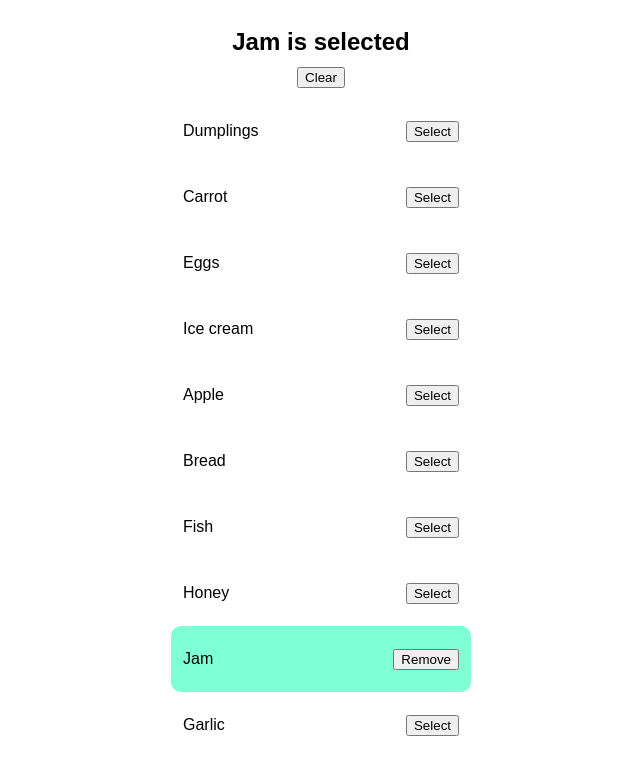
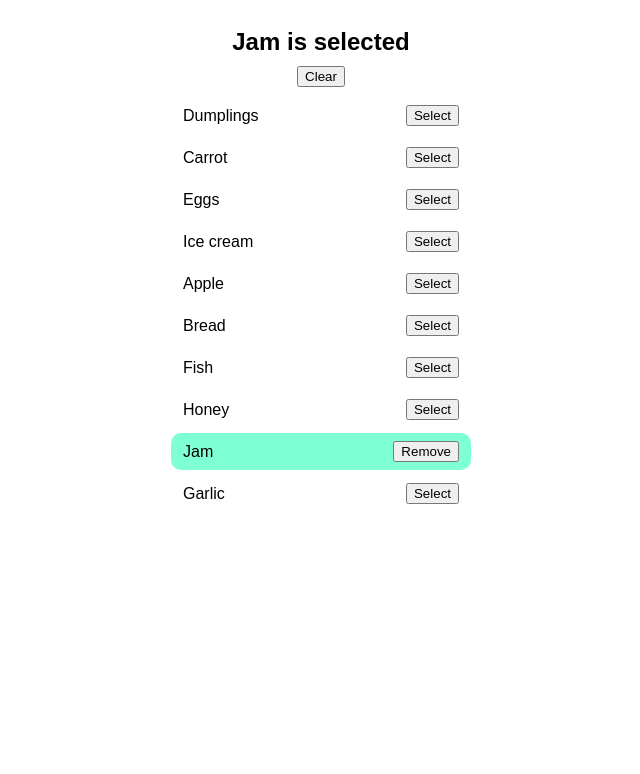
Before and after one commit to mate-academy/react_goods-selector, a React (Create React App) app: page / in a window 1280 px wide. Shown: the top 774 px of the page, without its empty margins (319-959 px from the left). Built offline with nearby package versions, Linux system fonts and the light colour scheme.

Commit message:
secondCommit

```diff
--- a/src/App.scss
+++ b/src/App.scss
@@ -6,7 +6,7 @@ html {
   height: 100vh;
   &__wrapper {
     margin: 0;
-    padding: 20px 0;
+    padding: 20px;
     border-radius: 10px;
     display: flex;
     flex-direction: column;
@@ -20,6 +20,9 @@ html {
     width: 300px;
     margin: 0;
     padding: 0;
+    display: flex;
+    gap: 5px;
+    flex-direction: column;
   }
 
   &__title {
@@ -27,16 +30,23 @@ html {
     margin: 0;
     font-weight: 700;
     display: flex;
+    gap: 10px;
     flex-direction: column;
     justify-content: space-between;
     align-items: center;
-    height: 60px;
+    text-align: center;
+  }
+
+  &__clear {
+
+    &--active {
+      display: none;
+    }
   }
 }
 
 .Good {
   display: flex;
-  gap: 10px;
   padding: 8px 12px;
   border-radius: 10px;
 
--- a/src/App.tsx
+++ b/src/App.tsx
@@ -5,12 +5,59 @@ import './App.scss';
 import goodsFromServer from './goods';
 
 type State = {
-  selectedItem: string
+  selectedItem: string[]
 };
 
 export class App extends React.Component<{}, State > {
   state: Readonly<State> = {
-    selectedItem: 'Jam',
+    selectedItem: ['Jam'],
+  };
+
+  selectButton = (item: string) => {
+    this.setState((state) => ({
+      selectedItem: [
+        ...state.selectedItem,
+        item,
+      ],
+    }));
+  };
+
+  removeButton = (element: React.MouseEvent) => {
+    const goodToRemove
+    = element.currentTarget.parentElement?.innerText.split('\n')
+      .slice(0, 1).toString();
+
+    this.setState((state) => ({
+      selectedItem: [
+        ...state.selectedItem,
+      ].filter(x => x !== goodToRemove),
+    }));
+  };
+
+  titleText = () => {
+    const { selectedItem } = this.state;
+
+    switch (selectedItem.length) {
+      default:
+        return `${selectedItem.map((item, i, arr) => {
+          if (i === arr.length - 2) {
+            return item;
+          }
+
+          if (i === arr.length - 1) {
+            return `and ${item}`;
+          }
+
+          return `${item},`;
+        }).join(' ')} are selected`;
+      case 0:
+        return 'No goods selected';
+      case 1:
+        return `${selectedItem.toString()} is selected`;
+      case 2:
+        return `${selectedItem.map((item, i, arr) => (
+          i === arr.length - 1 ? `and ${item}` : item)).join(' ')} are selected`;
+    }
   };
 
   render() {
@@ -22,24 +69,19 @@ export class App extends React.Component<{}, State > {
           <header className="App__header">
             <h1 className="App__title">
               {
-                selectedItem.length
-                  ? `${selectedItem} is selected`
-                  : 'No goods selected'
-
+                this.titleText()
               }
 
-              {selectedItem
-           && (
               <button
                 type="button"
-               className="App__clear"
+                className={classNames('App__clear',
+                  { 'App__clear--active': !selectedItem.length })}
                 onClick={() => {
-                 this.setState({ selectedItem: '' });
+                  this.setState({ selectedItem: [] });
                 }}
               >
                 Clear
               </button>
-           )}
             </h1>
 
           </header>
@@ -51,18 +93,14 @@ export class App extends React.Component<{}, State > {
                 className={classNames('Good',
                   { 'Good--active': selectedItem.includes(item) })}
               >
-                <p>
+
                 {item}
-                </p>
 
-                <div className="Good__button-wrapper">
                 <button
                   type="button"
                   className={classNames('Good__select',
                     { 'Good__select--active': selectedItem.includes(item) })}
-                    onClick={() => {
-                      this.setState({ selectedItem: item });
-                    }}
+                  onClick={() => this.selectButton(item)}
                 >
                   Select
                 </button>
@@ -71,14 +109,10 @@ export class App extends React.Component<{}, State > {
                   type="button"
                   className={classNames('Good__remove',
                     { 'Good__remove--active': !selectedItem.includes(item) })}
-                    onClick={() => {
-                      this.setState({ selectedItem: '' });
-                    }}
+                  onClick={(e) => this.removeButton(e)}
                 >
                   Remove
                 </button>
-
-                </div>
 
               </li>
             ))}
```
Lines whose indentation alone changed are shown as unchanged.
